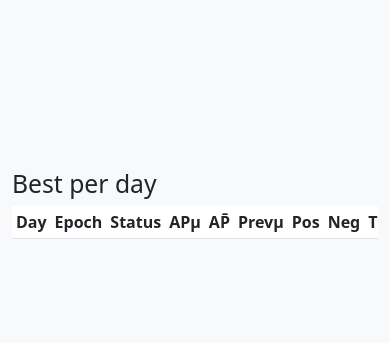
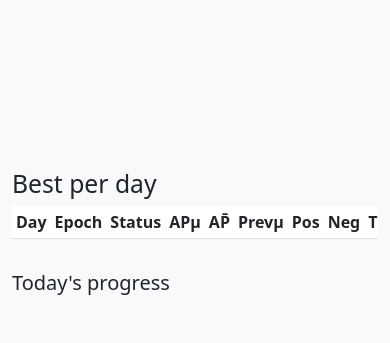
Before and after one commit to jasonreilly89/back_to_the_dashboard, a Flask app: page /dashboard/metrics in a window 390 px wide. Shown: the part 675-1018 px from the top of the page. Before the commit the page ends 914 px from the top, so only its background shows below. Run offline with Flask 3, Linux system fonts and the light colour scheme; data that the repository does not hold is empty.

Commit message:
Add ticker for daily epoch progress

```diff
--- a/static/metrics.css
+++ b/static/metrics.css
@@ -5,3 +5,11 @@
   font-weight: bold;
   font-size: 1.25rem;
 }
+
+.ticker {
+  max-height: 400px;
+  overflow-y: auto;
+  border-left: 1px solid #dee2e6;
+  padding-left: 0.5rem;
+  font-size: 0.875rem;
+}
--- a/static/metrics.js
+++ b/static/metrics.js
@@ -188,6 +188,19 @@ function updateKpis(summary) {
   document.getElementById('kpiDays').textContent = summary.days;
 }
 
+function updateTicker(rows) {
+  const ticker = document.getElementById('ticker');
+  ticker.innerHTML = '';
+  if (!rows.length) return;
+  const latestDay = rows[rows.length - 1].day;
+  const dayRows = rows.filter(r => r.day === latestDay);
+  for (const r of dayRows) {
+    const li = document.createElement('li');
+    li.textContent = `ep${r.epoch}: APμ ${r.ap_micro.toFixed(4)}`;
+    ticker.appendChild(li);
+  }
+}
+
 function showError(msg) {
   const el = document.getElementById('error');
   el.textContent = msg;
@@ -225,6 +238,7 @@ function fetchMetrics() {
       currentPage = 1;
       renderTable();
       updateKpis(data.summary);
+      updateTicker(data.rows);
     })
     .catch(err => {
       showError('Failed to load metrics');
--- a/templates/metrics.html
+++ b/templates/metrics.html
@@ -51,6 +51,8 @@
       <canvas id="metricsChart" height="120"></canvas>
 
       <h2 class="mt-4">Best per day</h2>
+      <div class="row">
+        <div class="col-md-9">
           <div class="table-responsive">
             <table class="table table-sm table-striped" id="metricsTable">
               <thead>
@@ -74,6 +76,12 @@
             <ul class="pagination pagination-sm" id="pagination"></ul>
           </nav>
         </div>
+        <div class="col-md-3">
+          <h5>Today's progress</h5>
+          <ul id="ticker" class="ticker list-unstyled"></ul>
+        </div>
+      </div>
+    </div>
     <script>
       const GLOSSARY_URL = "{{ url_for('static', filename='glossary.json') }}";
     </script>
```
Lines whose indentation alone changed are shown as unchanged.
